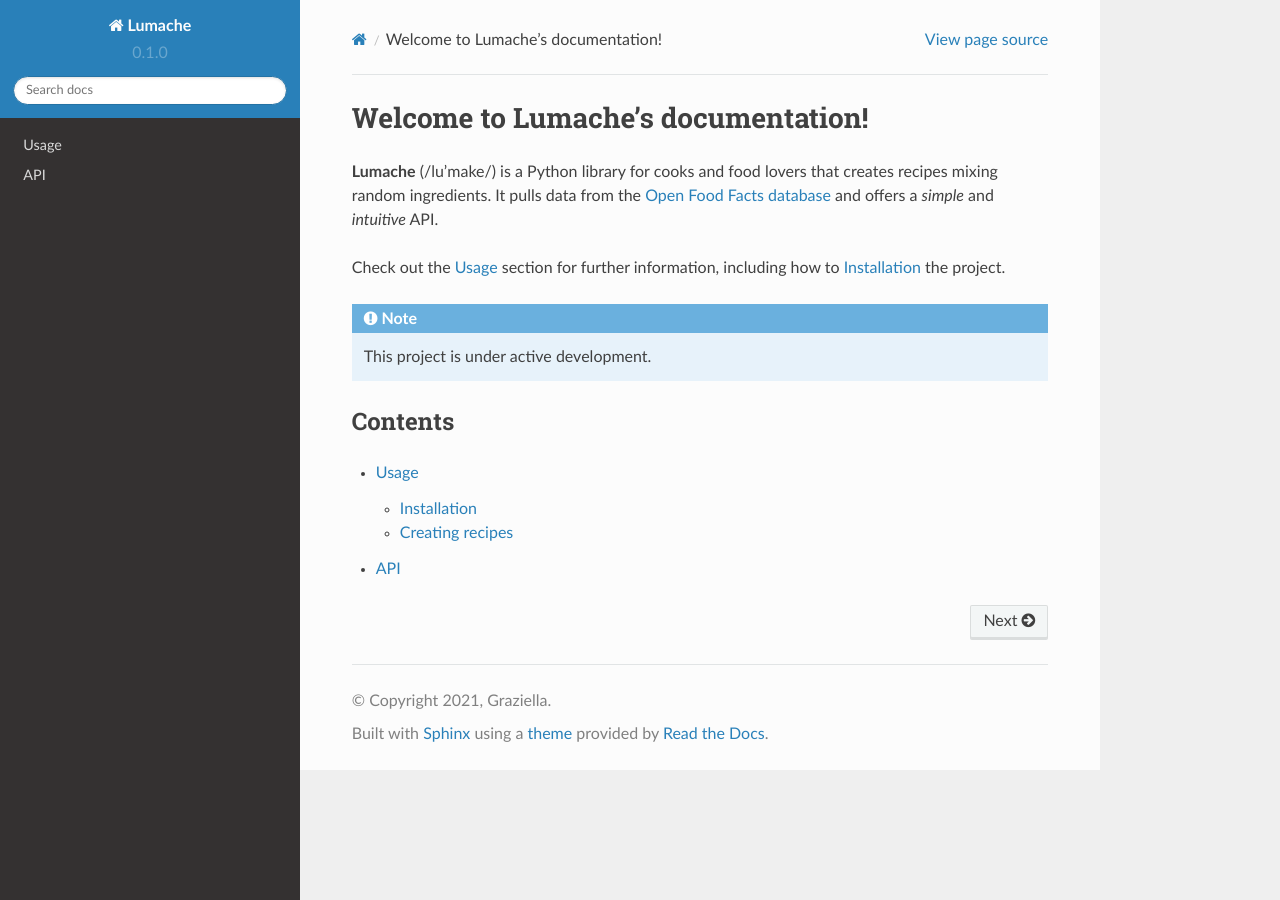
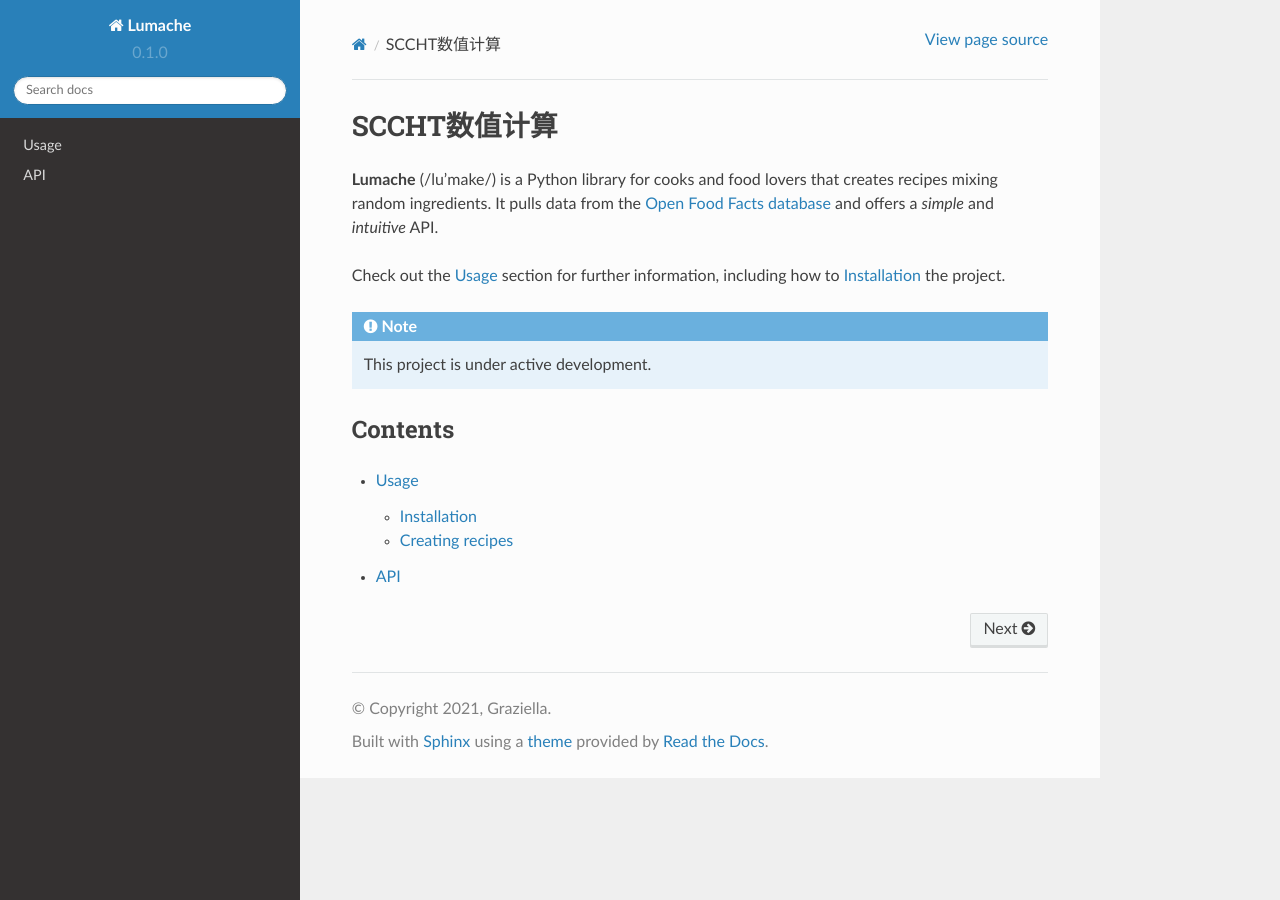
Before and after one commit to TTENSOR/SCCHT, a Sphinx documentation site: the page built from docs/source/index.rst, in a window 1280 px wide. Built offline with Sphinx 7.4.7 and the Read the Docs theme 2.0.0, drawn with Linux system fonts in a browser that asks for light colours.

Commit message:
Update index.rst

```diff
--- a/docs/source/index.rst
+++ b/docs/source/index.rst
@@ -1,4 +1,4 @@
-Welcome to Lumache's documentation!
+SCCHT数值计算
 ===================================
 
 **Lumache** (/lu'make/) is a Python library for cooks and food lovers
```
